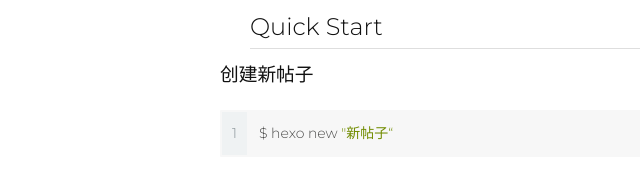
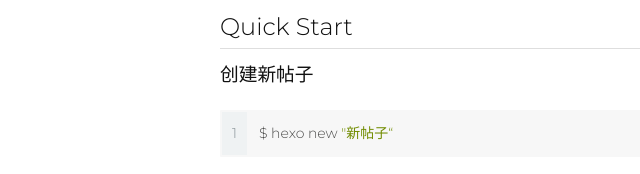
Before and after one commit to Aliowg/Aliowg.github.io, a plain HTML site: page 2019/10/08/hello-world/index.html in a window 1280 px wide. Shown: the part 606-780 px from the top of the page, 0-640 px from the left. Drawn offline with Linux system fonts and the light colour scheme.

Commit message:
Site updated: 2019-10-08 16:30:04

```diff
--- a/2019/10/08/hello-world/index.html
+++ b/2019/10/08/hello-world/index.html
@@ -63,9 +63,9 @@
 <li><a href="https://hexo.io/" target="_blank" rel="noopener">Hexo</a>:官网</li>
 <li><a href="https://hexo.io/docs/" target="_blank" rel="noopener">documentation</a>:文档</li>
 <li><a href="https://hexo.io/docs/" target="_blank" rel="noopener">troubleshooting</a>:Debug</li>
-<li><a href="https://github.com/hexojs/hexo/issues/" target="_blank" rel="noopener">GitHub</a>:根文件<h2 id="Quick-Start"><a href="#Quick-Start" class="headerlink" title="Quick Start"></a>Quick Start</h2></li>
+<li><a href="https://github.com/hexojs/hexo/issues/" target="_blank" rel="noopener">GitHub</a>:根文件</li>
 </ul>
-<h3 id="创建新帖子"><a href="#创建新帖子" class="headerlink" title="创建新帖子"></a>创建新帖子</h3><figure class="highlight bash"><table><tr><td class="gutter"><pre><span class="line">1</span><br></pre></td><td class="code"><pre><span class="line">$ hexo new <span class="string">"新帖子“</span></span><br></pre></td></tr></table></figure>
+<h2 id="Quick-Start"><a href="#Quick-Start" class="headerlink" title="Quick Start"></a>Quick Start</h2><h3 id="创建新帖子"><a href="#创建新帖子" class="headerlink" title="创建新帖子"></a>创建新帖子</h3><figure class="highlight bash"><table><tr><td class="gutter"><pre><span class="line">1</span><br></pre></td><td class="code"><pre><span class="line">$ hexo new <span class="string">"新帖子“</span></span><br></pre></td></tr></table></figure>
 
 <p>More info: <a href="https://hexo.io/docs/writing.html" target="_blank" rel="noopener">Writing</a></p>
 <h3 id="本地运行"><a href="#本地运行" class="headerlink" title="本地运行"></a>本地运行</h3><figure class="highlight bash"><table><tr><td class="gutter"><pre><span class="line">1</span><br></pre></td><td class="code"><pre><span class="line">$ hexo server</span><br></pre></td></tr></table></figure>
```
